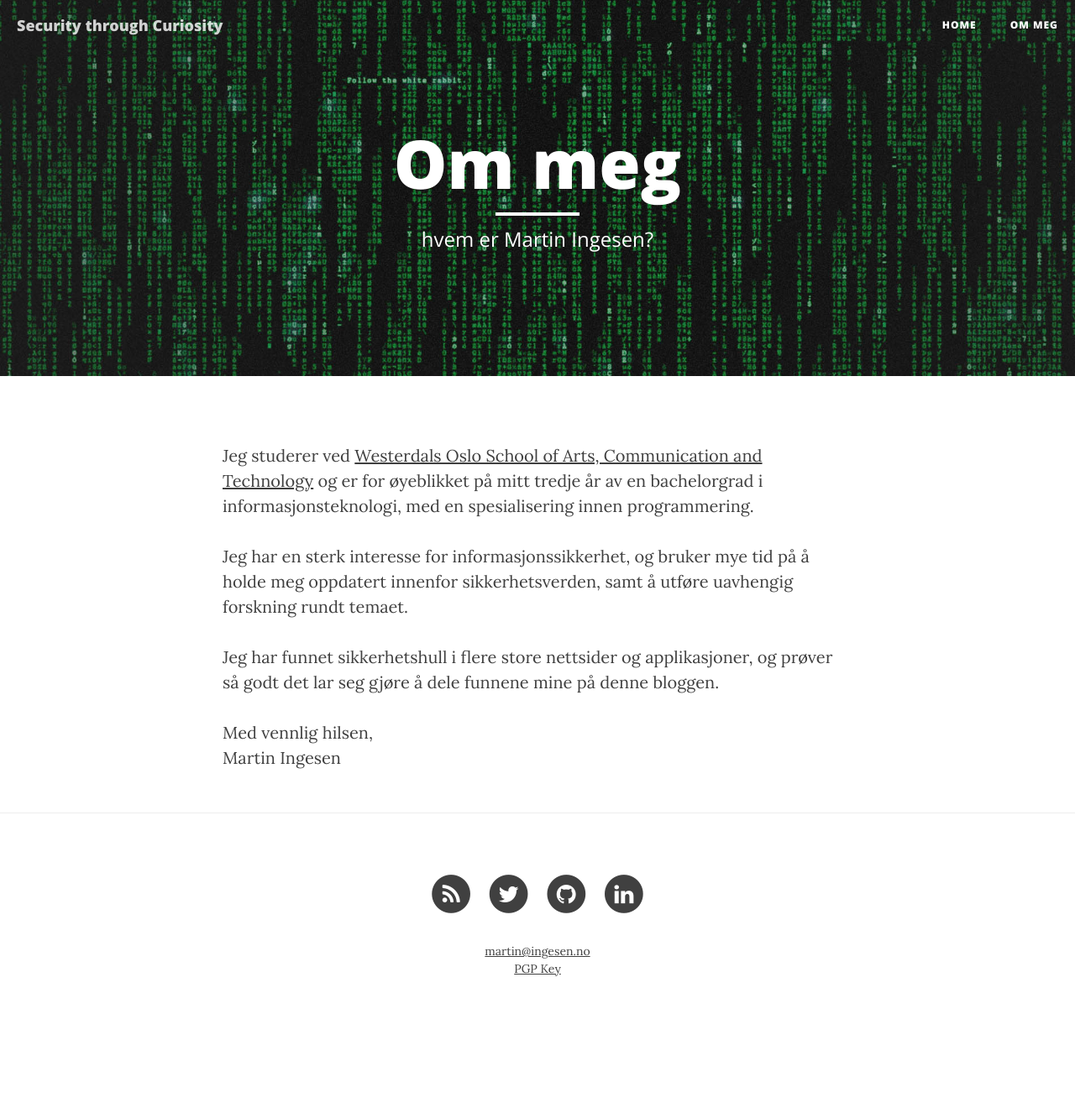
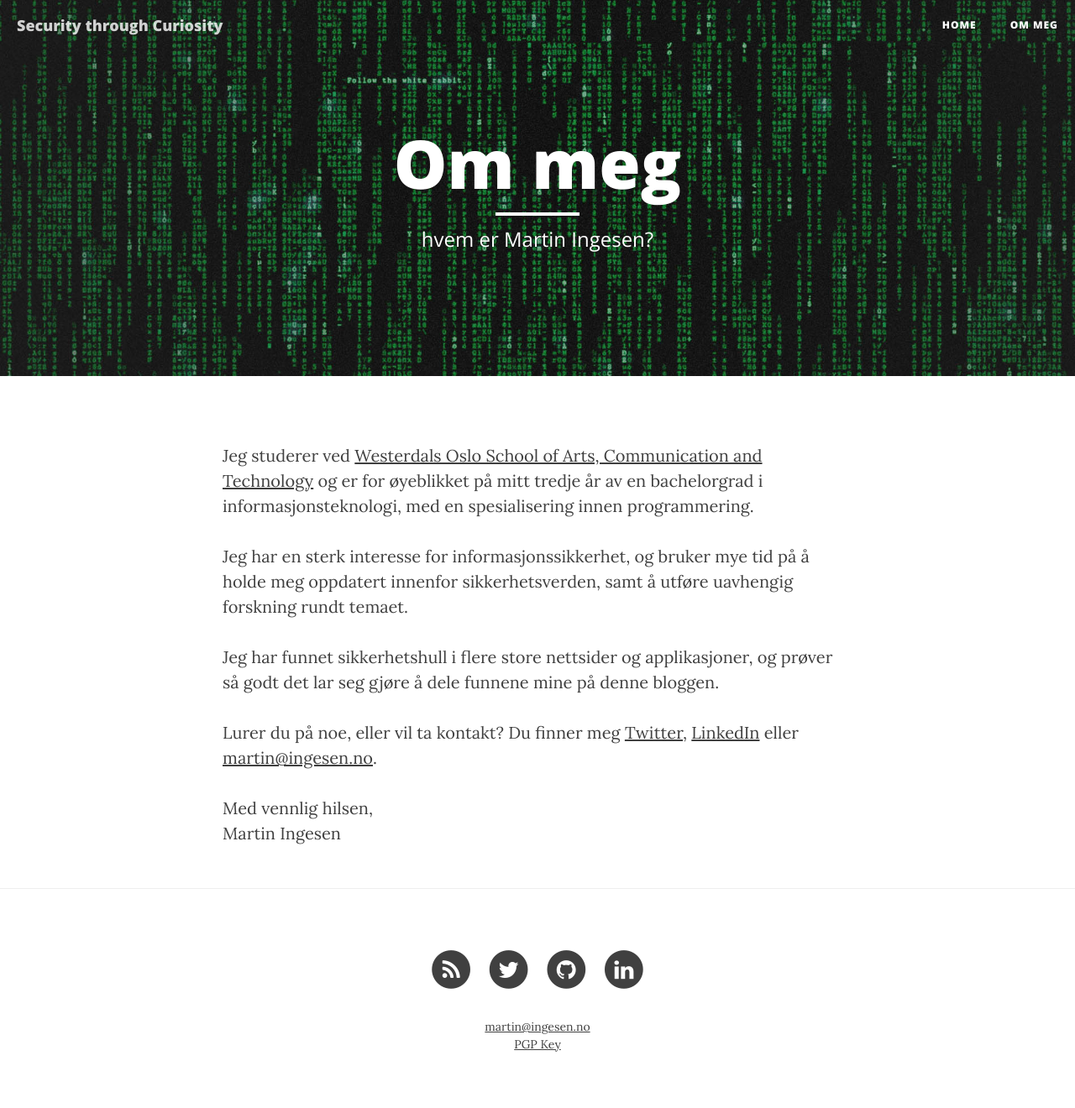
Before and after one commit to MartinIngesen/martiningesen.github.io, a Jekyll site: the page built from about.html, in a window 1280 px wide. Shown: the whole page at 84% size. Built offline with Jekyll 4.4.1, drawn with Linux system fonts in a browser that asks for light colours; nearby versions of some CDN libraries; before the commit the page ends 1230 px from its top, so only the background shows below that.

Commit message:
Added contact stuff

```diff
--- a/about.html
+++ b/about.html
@@ -11,5 +11,8 @@ header-img: "img/home-bg.jpg"
   Jeg har funnet sikkerhetshull i flere store nettsider og applikasjoner, og prøver så godt det lar seg gjøre å dele funnene mine på denne bloggen.
 </p>
 <p>
+  Lurer du på noe, eller vil ta kontakt? Du finner meg <a href="https://twitter.com/Mrtn9">Twitter</a>, <a href="{{site.linkedin_username}}">LinkedIn</a> eller <a href="mailto:{{site.email}}">martin@ingesen.no</a>.
+</p>
+<p>
   Med vennlig hilsen,<br> Martin Ingesen
 </p>
```
